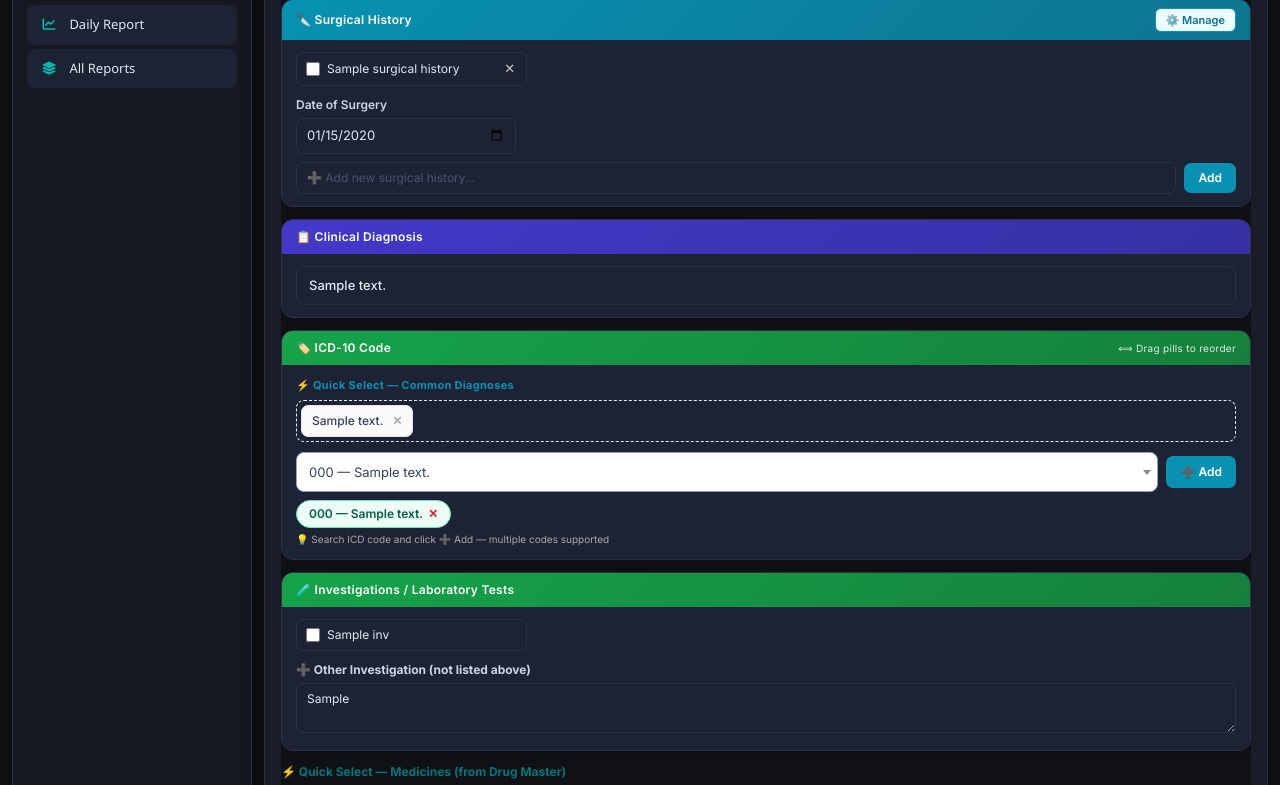
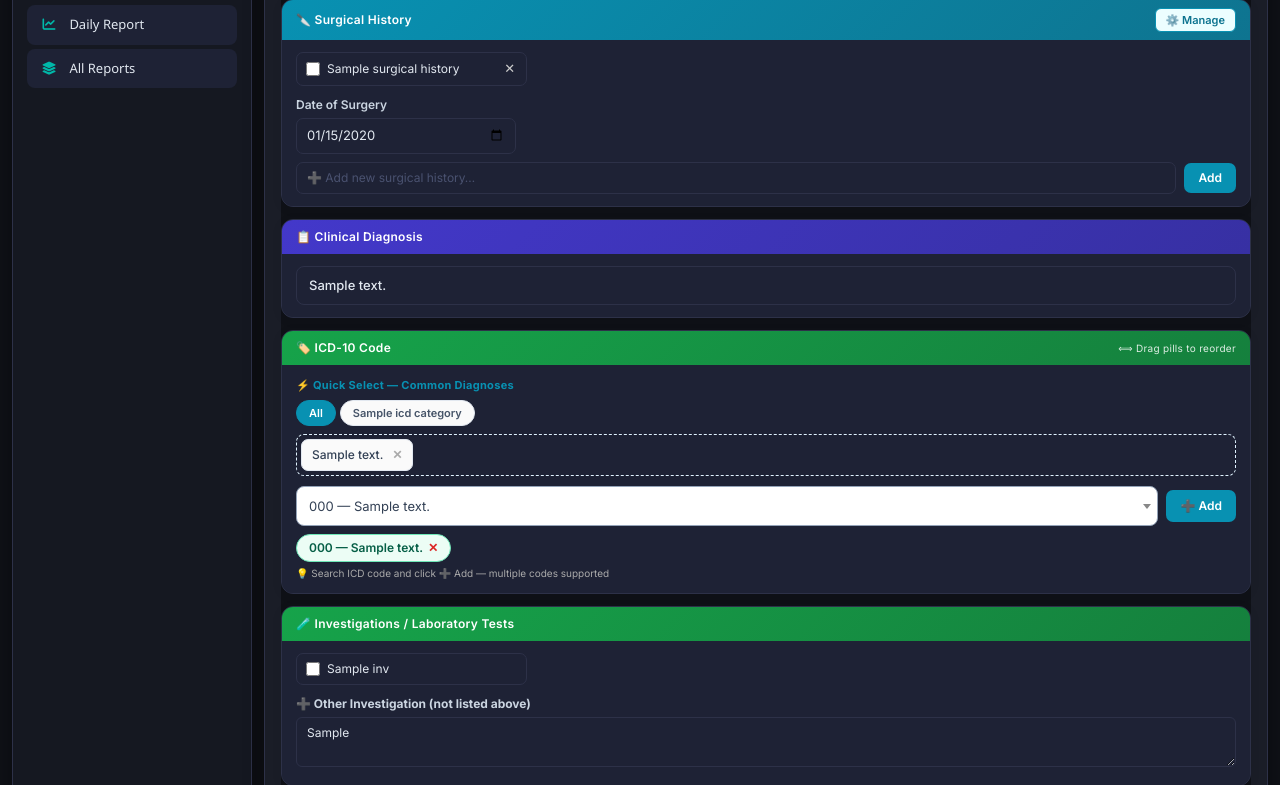
Before and after one commit to drpratapseervi-create/ShradhaHMS-2026, a Django app: template hms/templates/opd/consultation.html in a window 1280 px wide. Shown: the part 956-1741 px from the top of the page. Run offline with Django 4.2, Linux system fonts and the light colour scheme; the template is opened without the code that fills it: most values are stand-ins (such as "Sample title", 1, 10 or a date in 2020); grey boxes marked "Sample" are stand-in pictures; some libraries are stand-ins or nearby versions.

Commit message:
Add category filter tabs to ICD Quick Select
Add a category field (Post-op/Medical/Surgical/Gynecology/
Orthopedics/Chest/Cardiology/Neurology/Urology) to ICDCode, editable
from the admin list. The OPD Consultation page's Quick Select box now
shows a single-row, horizontally-scrollable tab bar above the tiles;
clicking a category filters tiles client-side by data-category.

Co-Authored-By: Claude Sonnet 5 <noreply@anthropic.com>
Claude-Session: https://claude.ai/code/session_01Tqcxc59tRMZ1spV49gDDBm

```diff
--- a/hms/templates/opd/consultation.html
+++ b/hms/templates/opd/consultation.html
@@ -233,6 +233,20 @@
     background: #fff !important;
     border-color: #16a34a !important;
 }
+.icd-cat-tab {
+    flex: 0 0 auto;
+    background: #fafafa;
+    border: 1px solid #e2e8f0;
+    color: #475569;
+    border-radius: 20px;
+    padding: 4px 12px;
+    font-size: 11px;
+    font-weight: 600;
+    cursor: pointer;
+    white-space: nowrap;
+}
+.icd-cat-tab:hover { background: #fff; border-color: #0891b2; }
+.icd-cat-tab.active { background: #0891b2; border-color: #0891b2; color: #fff; }
 .cb-item input[type=checkbox] { accent-color: #1a1a1a; width: 14px; height: 14px; cursor: pointer; flex-shrink: 0; }
 .cb-item:has(input:checked) { background: #f7f7f7; border-color: #ddd; color: #1a1a1a; font-weight: 500; }
 
@@ -780,9 +794,15 @@
     <div class="sec-body">
         <div style="margin-bottom:10px;">
             <div style="font-size:11px;font-weight:700;color:#0891b2;margin-bottom:6px;letter-spacing:0.3px;">⚡ Quick Select — Common Diagnoses</div>
+            <div id="icd-category-tabs" style="display:flex;flex-wrap:nowrap;overflow-x:auto;white-space:nowrap;gap:4px;margin-bottom:6px;padding-bottom:2px;">
+                <button type="button" class="icd-cat-tab active" data-category="all" onclick="filterICDQuickTiles(this)">All</button>
+                {% for value, label in icd_categories %}
+                <button type="button" class="icd-cat-tab" data-category="{{ value }}" onclick="filterICDQuickTiles(this)">{{ label }}</button>
+                {% endfor %}
+            </div>
             <div id="icd-pill-container" style="display:flex;flex-wrap:wrap;gap:5px;margin-bottom:6px;min-height:32px;padding:4px;border:1px dashed #e0f2fe;border-radius:8px;">
                 {% for icd in icd_quick_codes %}
-                <button type="button" class="icd-pill-static" data-code="{{ icd.code }}" data-desc="{{ icd.description }}" title="{{ icd.description }}">{{ icd.description|truncatechars:26 }}</button>
+                <button type="button" class="icd-pill-static" data-code="{{ icd.code }}" data-desc="{{ icd.description }}" data-category="{{ icd.category }}" title="{{ icd.description }}">{{ icd.description|truncatechars:26 }}</button>
                 {% empty %}
                 <span style="font-size:11px;color:#94a3b8;font-style:italic;">No quick-select codes configured — set Sort Order on ICD codes in the admin.</span>
                 {% endfor %}
@@ -1316,6 +1336,21 @@ document.addEventListener('DOMContentLoaded', function() {
     makeStaticPillsDeletable();
     appendExtraPills();
 });
+
+function filterICDQuickTiles(tabBtn) {
+    document.querySelectorAll('#icd-category-tabs .icd-cat-tab').forEach(function(t) {
+        t.classList.remove('active');
+    });
+    tabBtn.classList.add('active');
+
+    var category = tabBtn.dataset.category;
+    var container = document.getElementById('icd-pill-container');
+    if (!container) return;
+    container.querySelectorAll('.icd-pill-static').forEach(function(pill) {
+        var show = (category === 'all') || (pill.dataset.category === category);
+        pill.style.display = show ? '' : 'none';
+    });
+}
 
 function initStaticPills() {
     var container = document.getElementById('icd-pill-container');
--- a/hms/views.py
+++ b/hms/views.py
@@ -327,6 +327,7 @@ def start_consultation(request, appointment_id):
         ).order_by("-created_at"),
         "drug_masters": DrugMaster.objects.filter(is_active=True).order_by("sort_order", "category", "name"),
         "icd_quick_codes": ICDCode.objects.filter(sort_order__lt=9999),
+        "icd_categories": ICDCode.CATEGORY_CHOICES,
         "ai_enabled": settings.AI_FEATURES_ENABLED,
     })
 
```
Also changed, not shown: hms/admin.py (+4 -3 lines), hms/models.py (+15 -0 lines), hms/migrations/0077_icdcode_category.py (added).
